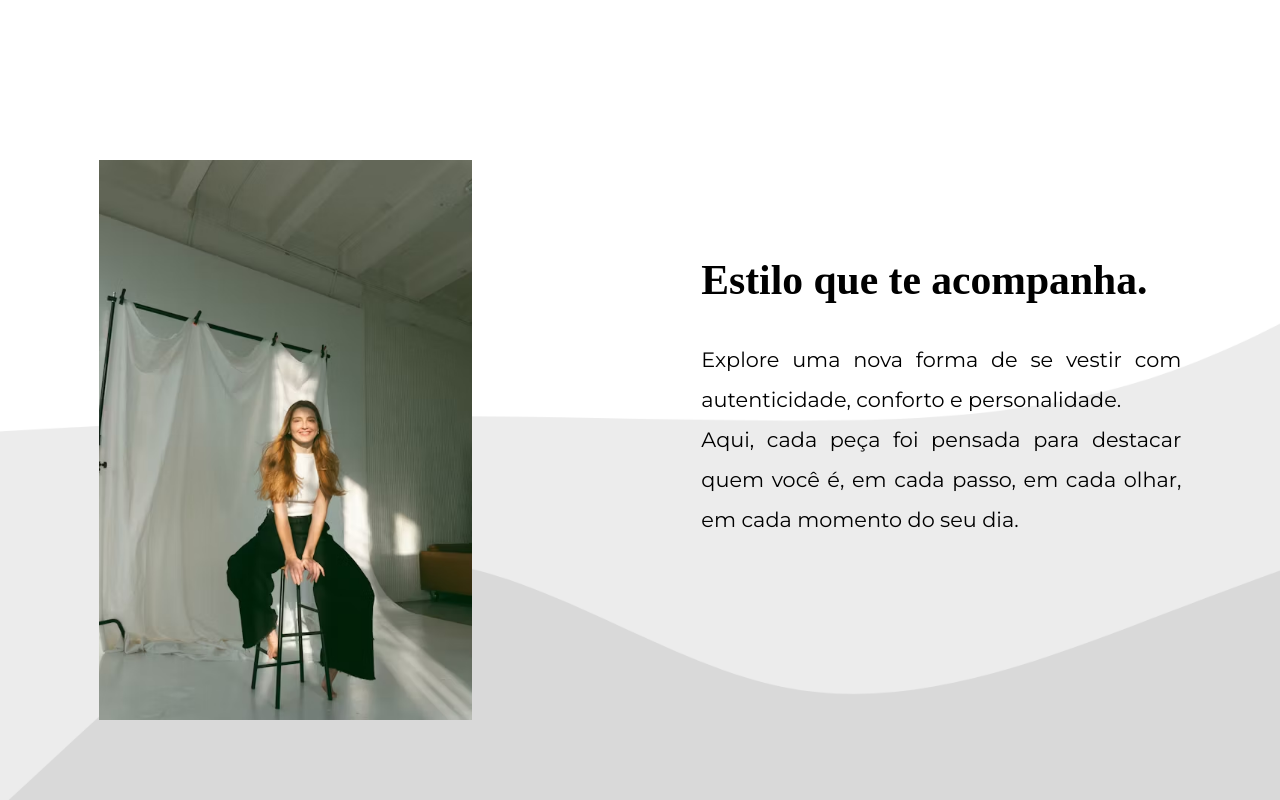
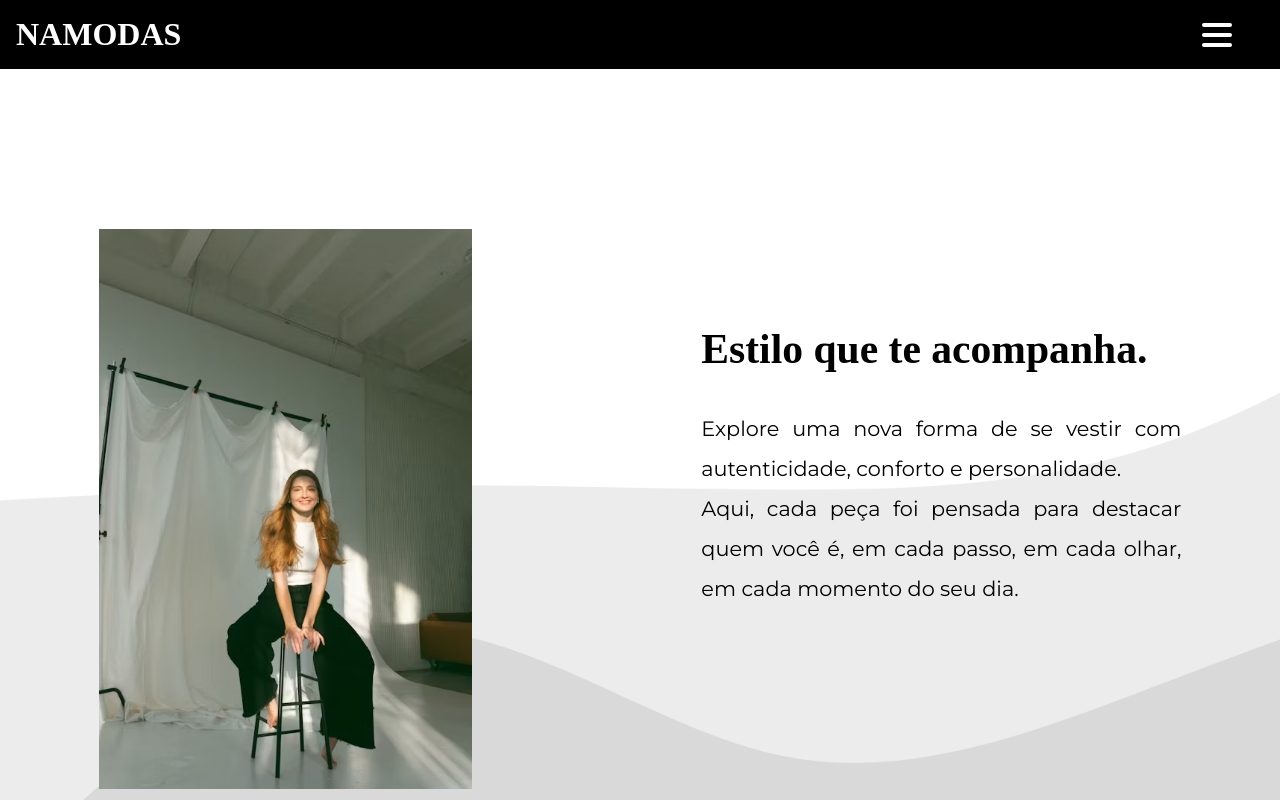
Before and after one commit to Malo047/amorielos-site, a React (Vite) app: page / in a window 1280 px wide. Shown: the top 800 px of the page. Built offline with nearby package versions, Linux system fonts and the light colour scheme; a web font is replaced by a local one.

Commit message:
Update
Alterando Header.
Implementado menu hamburguer para todos os tamanhos de telas

```diff
--- a/src/App.jsx
+++ b/src/App.jsx
@@ -1,14 +1,14 @@
 import './App.css'
 import { About } from './components/about/About'
 import { Fashion } from './components/fashion/Fashion'
-import { Header } from "./components/header/Header"
 import { Intro } from './components/intro/Intro'
 import{ Contact } from "./components/contact/Contact"
+import MobileMenu from './components/header/mobile-menu/MobileMenu'
 
 function App() {
   return (
     <>
-
+      <MobileMenu/>
       <Intro></Intro>
       <Fashion></Fashion>
       <About></About>
--- a/src/components/header/Header.css
+++ /dev/null
@@ -1,52 +0,0 @@
-#header {
-    background-color: rgb(0, 0, 0);
-    display: flex;
-    justify-content: space-between;
-    height: 6.6em;
-    align-items: end;
-}
-
-#logo {
-    color: white;
-    border-radius: 10px;
-    font-family: 'Alex Brush', cursive;
-    font-size: 30px;
-    font-weight: 800;
-    padding: 40px;
-    width: 10rem;
-    height: 100%;
-}
-
-#profile {
-    border: 1px solid black;
-    width: 10rem;
-    height: 100%;
-}
-
-#menu {
-    display: flex;
-    gap: 2.5rem;
-    margin-bottom: 0.5rem;
-}
-
-#menu li {
-    background-color: rgb(255, 255, 255);
-    padding: 0.5rem 1rem;
-    border-radius: 1rem;
-    transition: transform 0.2s ease, box-shadow 0.2s ease;
-    transition-delay: 0s;
-    cursor: pointer;
-}
-
-#menu li:hover {
-    transform: translateY(-5px);
-    box-shadow: 0 8px 16px rgb(241, 237, 237);
-    transition-delay: 0.2s;
-
-}
-@media(max-width: 425px){
-    #header{
-        display: flex;
-        flex-direction: column;
-    }
-}
--- a/src/components/header/Header.jsx
+++ /dev/null
@@ -1,18 +0,0 @@
-import "./Header.css"
-const Header = () =>{
-    return(
-        <div id="header">
-            <span id="logo">
-                AMORIELOS
-            </span>
-            <ul id="menu">
-                <li><a href="">HOME</a></li>
-                <li><a href="">FASHION</a></li>
-                <li><a href="">ABOUT</a></li>
-                <li><a href="">CONTATO</a></li>
-            </ul>
-            <span />
-        </div>
-    )
-}
-export { Header }
--- /dev/null
+++ b/src/components/header/mobile-menu/MobileMenu.css
@@ -0,0 +1,98 @@
+.menu-container {
+  font-family: "Montserrat", sans-serif;
+}
+
+.menu-header {
+  background-color: #000000;
+  color: white;
+  padding: 1rem;
+  display: flex;
+  justify-content: space-between;
+  align-items: center;
+}
+
+.hamburger {
+  width: 30px;
+  height: 24px;
+  position: relative;
+  border: none;
+  background: none;
+  cursor: pointer;
+  z-index: 2;
+}
+
+.hamburger span {
+  background: white;
+  position: absolute;
+  width: 100%;
+  height: 4px;
+  border-radius: 2px;
+  transition: 0.3s ease;
+}
+
+.hamburger span:nth-child(1) {
+  top: 0;
+  right: 2rem;
+}
+.hamburger span:nth-child(2) {
+  top: 10px;
+  right: 2rem;
+}
+.hamburger span:nth-child(3) {
+  top: 20px;
+  right: 2rem;
+}
+
+.hamburger.open span:nth-child(1) {
+  transform: rotate(45deg);
+  top: 10px;
+}
+.hamburger.open span:nth-child(2) {
+  opacity: 0;
+}
+.hamburger.open span:nth-child(3) {
+  transform: rotate(-45deg);
+  top: 10px;
+}
+
+.menu {
+  display: flex;
+  flex-direction: column;
+  background-color: #444;
+  position: absolute;
+  top: 64px;
+  left: 0;
+  width: 100%;
+  transform: translateY(-100%);
+  opacity: 0;
+  transition: transform 0.3s ease, opacity 0.3s ease;
+  z-index: 1;
+}
+
+.menu-open {
+  transform: translateY(0);
+  opacity: 1;
+}
+
+.menu a {
+  color: white;
+  padding: 1rem;
+  text-decoration: none;
+  border-top: 1px solid #555;
+}
+
+.menu a:hover {
+  background-color: #555;
+}
+a{
+    max-width: 20rem;
+}
+
+/*TABLET, DESKTOP*/
+@media(min-width:768px){
+    .menu{
+        flex-direction: row;
+        gap: 8rem;
+        justify-content: center;
+    }
+}
--- /dev/null
+++ b/src/components/header/mobile-menu/MobileMenu.jsx
@@ -0,0 +1,29 @@
+import React, { useState } from "react";
+import "./MobileMenu.css";
+
+export default function MobileMenu() {
+  const [isOpen, setIsOpen] = useState(false);
+
+  const toggleMenu = () => setIsOpen(!isOpen);
+
+  return (
+    <div className="menu-container">
+      <header className="menu-header">
+        <h1>NAMODAS</h1>
+        <button className={`hamburger ${isOpen ? "open" : ""}`} onClick={toggleMenu}>
+          <span />
+          <span />
+          <span />
+        </button>
+      </header>
+
+      <nav className={`menu ${isOpen ? "menu-open" : ""}`}>
+        <a href="#">HOME</a>
+        <a href="#mainFashion">FASHION</a>
+        <a href="#mainAbout">ABOUT</a>
+        <a href="#mainContact">CONTACT</a>
+        <a href="#"></a>
+      </nav>
+    </div>
+  );
+}
--- a/src/index.css
+++ b/src/index.css
@@ -2,6 +2,7 @@
     list-style: none;
     text-decoration: none;
     font-family: 'Manrope', sans-serif;
+    scroll-behavior: smooth;
 }
 a{
     color: black;
```
